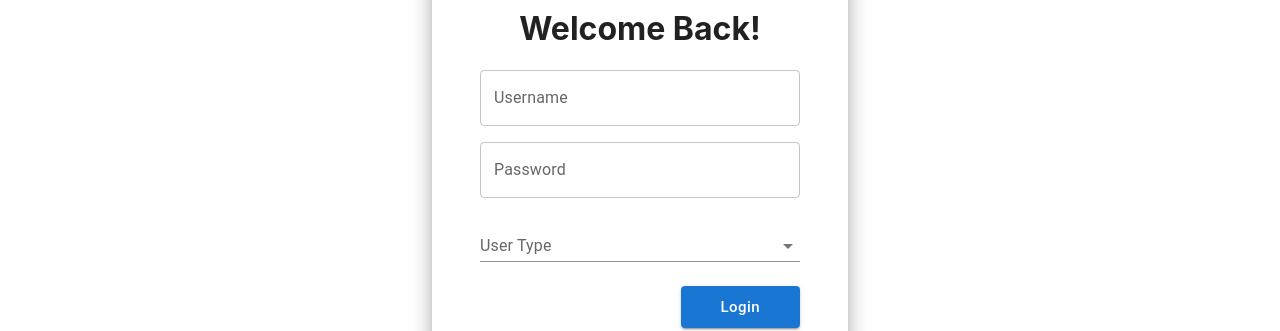
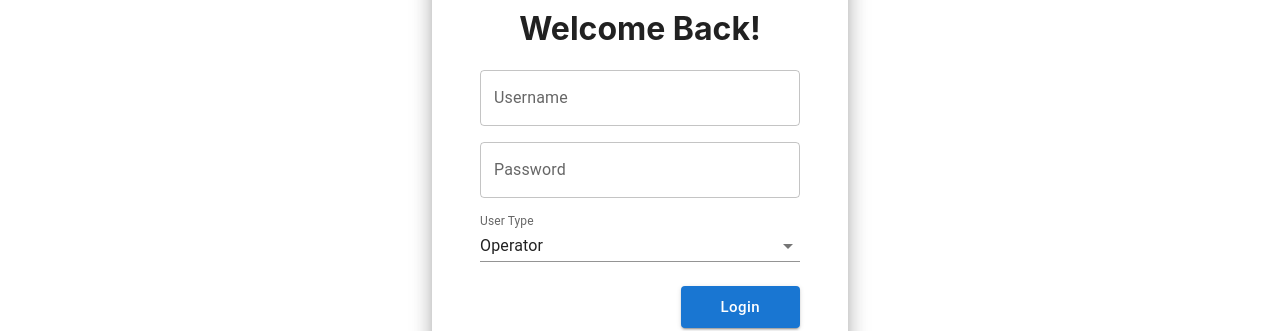
Before and after one commit to mgiang2015/PsaCodesprint, a React (Create React App) app in the folder client/: page /login in a window 1280 px wide. Shown: the part 232-563 px from the top of the page. Built offline with nearby package versions, Linux system fonts and the light colour scheme; no server answers.

Commit message:
Halfway signup login

```diff
--- a/client/src/App.js
+++ b/client/src/App.js
@@ -1,4 +1,5 @@
 import React from 'react';
+import axios from 'axios';
 import LandingPage from './pages/LandingPage';
 import { Redirect, Route, Switch } from 'react-router-dom';
 import { Provider } from 'react-redux';
@@ -11,6 +12,9 @@ import CfsDashboard from './Cfs/CfsDashboard';
 import CfsOperatorForm from './Cfs/CfsOperatorForm';
 import OperatorForm from './Operator/OperatorForm';
 import OperatorTruckForm from './Operator/OperatorTruckForm';
+
+axios.defaults.baseURL =
+    process.env.REACT_APP_BASE_URL || 'http://localhost:5000';
 
 function App() {
     return (
--- a/client/src/UserAuth/LoginPage.js
+++ b/client/src/UserAuth/LoginPage.js
@@ -1,39 +1,100 @@
-import React, {useState} from "react";
-import { useForm } from "react-hook-form";
-import { Paper, TextField, Button, Container, Box, Divider, FormControl, InputLabel, Select, MenuItem } from '@mui/material';
-import { Logo } from "../assets/exportLogo";
-import { PaddingY } from "../Utils/Padding";
-export default function LoginPage() {
-	const { register, handleSubmit } = useForm();
-	const onSubmit = function(data) {
-		// specify action later
-        data["userType"] = userType;
-		console.log(data);
-	}
+import React, { useState } from 'react';
+import { withRouter } from 'react-router-dom';
+import { useForm } from 'react-hook-form';
+import { connect } from 'react-redux';
+import { loginUser } from '../redux/actions/authActions';
+import {
+    Paper,
+    TextField,
+    Button,
+    Container,
+    Box,
+    Divider,
+    FormControl,
+    InputLabel,
+    Select,
+    MenuItem
+} from '@mui/material';
+import { Logo } from '../assets/exportLogo';
+import { PaddingY } from '../Utils/Padding';
 
-    const [userType, setUserType] = useState("");
-    const handleChange = function(data) {
+function LoginPage(props) {
+    const [userType, setUserType] = useState('operators');
+    const [userInput, setUserInput] = useState({
+        username: '',
+        password: '',
+        errors: {
+            email: '',
+            password: '',
+            message: ''
+        }
+    });
+
+    const { register, handleSubmit } = useForm();
+    const onSubmit = function (data) {
+        setUserInput({
+            ...userInput,
+            username: data['username'],
+            password: data['password']
+        });
+
+        // specify action later
+        // data['userType'] = userType;
+        console.log(data);
+        props.loginUser(data, props.history, userType);
+    };
+
+    const handleChange = function (data) {
         setUserType(data.target.value);
-    }
+    };
 
-	return (
-        <Container sx={{height: "80vh", width: "100%", alignItems:"center", justifyContent: "center", display: "flex"}}>
+    return (
+        <Container
+            sx={{
+                height: '80vh',
+                width: '100%',
+                alignItems: 'center',
+                justifyContent: 'center',
+                display: 'flex'
+            }}
+        >
             <form onSubmit={handleSubmit(onSubmit)}>
-                <Paper elevation={12}
-                    sx={{ display: 'flex',
+                <Paper
+                    elevation={12}
+                    sx={{
+                        display: 'flex',
                         flexDirection: 'column',
                         alignItems: 'center',
                         px: 6,
                         py: 6,
                         borderRadius: 2
-                    }}>
-                    <Logo height={100}/>
+                    }}
+                >
+                    <Logo height={100} />
                     <h1>Welcome Back!</h1>
-                    <Box sx={{flexDirection: 'column',display: 'flex', gap: 2, width: "40vh"}}>
-                        <TextField label="Username" variant="outlined" {...register("Username")} />
-                        <TextField label="Password" variant="outlined" type="password" {...register("Password")} />
-                        <FormControl fullWidth variant="standard" >
-                            <InputLabel id="demo-simple-select-label">User Type </InputLabel>
+                    <Box
+                        sx={{
+                            flexDirection: 'column',
+                            display: 'flex',
+                            gap: 2,
+                            width: '40vh'
+                        }}
+                    >
+                        <TextField
+                            label="Username"
+                            variant="outlined"
+                            {...register('username')}
+                        />
+                        <TextField
+                            label="Password"
+                            variant="outlined"
+                            type="password"
+                            {...register('password')}
+                        />
+                        <FormControl fullWidth variant="standard">
+                            <InputLabel id="demo-simple-select-label">
+                                User Type{' '}
+                            </InputLabel>
                             <Select
                                 labelId="demo-simple-select-label"
                                 id="demo-simple-select"
@@ -41,24 +102,62 @@ export default function LoginPage() {
                                 label="User Type"
                                 onChange={handleChange}
                             >
-                                <MenuItem value={"operators"}>Operator</MenuItem>
-                                <MenuItem value={"cfsAdmins"}>CFS Admin</MenuItem>
+                                <MenuItem value={'operators'}>
+                                    Operator
+                                </MenuItem>
+                                <MenuItem value={'cfsAdmins'}>
+                                    CFS Admin
+                                </MenuItem>
                             </Select>
                         </FormControl>
-
                     </Box>
                     <PaddingY padding={1.5} />
-                    <Box sx={{display: 'flex', justifyContent: 'flex-end', width: "100%"}}>
-                        <Button size="large" variant="contained" sx={{display: 'flex', px: 5, textTransform: 'none'}} type="submit">Login</Button>
+                    <Box
+                        sx={{
+                            display: 'flex',
+                            justifyContent: 'flex-end',
+                            width: '100%'
+                        }}
+                    >
+                        <Button
+                            size="large"
+                            variant="contained"
+                            sx={{
+                                display: 'flex',
+                                px: 5,
+                                textTransform: 'none'
+                            }}
+                            type="submit"
+                        >
+                            Login
+                        </Button>
                     </Box>
                     <PaddingY padding={2} />
 
-                    <Divider style={{width:'100%'}}>or</Divider>
+                    <Divider style={{ width: '100%' }}>or</Divider>
 
                     <PaddingY padding={2} />
-                    <Button variant="contained" sx={{display: 'flex', px: 5, textTransform: 'none', width: '100%'}} href="/signup">Sign Up</Button>
+                    <Button
+                        variant="contained"
+                        sx={{
+                            display: 'flex',
+                            px: 5,
+                            textTransform: 'none',
+                            width: '100%'
+                        }}
+                        href="/signup"
+                    >
+                        Sign Up
+                    </Button>
                 </Paper>
             </form>
         </Container>
-	)
+    );
 }
+
+const mapStateToProps = (state) => ({
+    auth: state.auth,
+    error: state.errors
+});
+
+export default connect(mapStateToProps, { loginUser })(withRouter(LoginPage));
--- a/client/src/UserAuth/SignupPage.js
+++ b/client/src/UserAuth/SignupPage.js
@@ -1,39 +1,90 @@
-import React, {useState} from "react";
-import { useForm } from "react-hook-form";
-import { Paper, TextField, Button, Container, Box, Divider, FormControl, InputLabel, Select, MenuItem } from '@mui/material';
-import { Logo } from "../assets/exportLogo";
-import { PaddingY } from "../Utils/Padding";
+import React, { useState } from 'react';
+import { withRouter } from 'react-router-dom';
+import { useForm } from 'react-hook-form';
+import { connect } from 'react-redux';
+import { registerUser } from '../redux/actions/authActions';
+import {
+    Paper,
+    TextField,
+    Button,
+    Container,
+    Box,
+    Divider,
+    FormControl,
+    InputLabel,
+    Select,
+    MenuItem
+} from '@mui/material';
+import { Logo } from '../assets/exportLogo';
+import { PaddingY } from '../Utils/Padding';
 
-export default function SignupPage() {
-    const [userType, setUserType] = useState("");
-	const { register, handleSubmit } = useForm();
-	const onSubmit = function(data) {
-        data["userType"] = userType;
-	}
+function SignupPage() {
+    const [userType, setUserType] = useState('operators');
 
-    const handleChange = function(data) {
+    const { register, handleSubmit } = useForm();
+
+    const onSubmit = function (data) {
+        data['userType'] = userType;
+        console.log(data);
+    };
+
+    const handleChange = function (data) {
         setUserType(data.target.value);
-    }
+    };
 
-	return (
-        <Container sx={{maxHeight: "90vh", width: "100%", alignItems:"center", justifyContent: "center", display: "flex"}}>
+    return (
+        <Container
+            sx={{
+                maxHeight: '90vh',
+                width: '100%',
+                alignItems: 'center',
+                justifyContent: 'center',
+                display: 'flex'
+            }}
+        >
             <form onSubmit={handleSubmit(onSubmit)}>
-                <Paper elevation={12}
-                    sx={{ display: 'flex',
+                <Paper
+                    elevation={12}
+                    sx={{
+                        display: 'flex',
                         flexDirection: 'column',
                         alignItems: 'center',
                         px: 6,
                         py: 6,
                         borderRadius: 2
-                    }}>
-                    <Logo height={100}/>
+                    }}
+                >
+                    <Logo height={100} />
                     <h1>Create New Account</h1>
-                    <Box sx={{flexDirection: 'column', display: 'flex', gap: 2, width: "40vh"}}>
-                        <TextField label="Username" variant="outlined" {...register("username")} />
-                        <TextField label="Password" variant="outlined" type="password"  {...register("password")}/>
-                        <TextField label="Confirm Password" variant="outlined" type="password" {...register("password2")}/>
-                        <FormControl fullWidth variant="standard" >
-                            <InputLabel id="demo-simple-select-label">User Type </InputLabel>
+                    <Box
+                        sx={{
+                            flexDirection: 'column',
+                            display: 'flex',
+                            gap: 2,
+                            width: '40vh'
+                        }}
+                    >
+                        <TextField
+                            label="Username"
+                            variant="outlined"
+                            {...register('username')}
+                        />
+                        <TextField
+                            label="Password"
+                            variant="outlined"
+                            type="password"
+                            {...register('password')}
+                        />
+                        <TextField
+                            label="Confirm Password"
+                            variant="outlined"
+                            type="password"
+                            {...register('password2')}
+                        />
+                        <FormControl fullWidth variant="standard">
+                            <InputLabel id="demo-simple-select-label">
+                                User Type{' '}
+                            </InputLabel>
                             <Select
                                 labelId="demo-simple-select-label"
                                 id="demo-simple-select"
@@ -41,21 +92,62 @@ export default function SignupPage() {
                                 label="User Type"
                                 onChange={handleChange}
                             >
-                                <MenuItem value={"operators"}>Operator</MenuItem>
-                                <MenuItem value={"cfsAdmins"}>CFS Admin</MenuItem>
+                                <MenuItem value={'operators'}>
+                                    Operator
+                                </MenuItem>
+                                <MenuItem value={'cfsAdmins'}>
+                                    CFS Admin
+                                </MenuItem>
                             </Select>
                         </FormControl>
                     </Box>
                     <PaddingY padding={1.5} />
-                    <Box sx={{display: 'flex', justifyContent: 'flex-end', width: "100%"}}>
-                        <Button size="large" variant="contained" sx={{display: 'flex', px: 5, textTransform: 'none'}} type="submit">Sign Up</Button>
+                    <Box
+                        sx={{
+                            display: 'flex',
+                            justifyContent: 'flex-end',
+                            width: '100%'
+                        }}
+                    >
+                        <Button
+                            size="large"
+                            variant="contained"
+                            sx={{
+                                display: 'flex',
+                                px: 5,
+                                textTransform: 'none'
+                            }}
+                            type="submit"
+                        >
+                            Sign Up
+                        </Button>
                     </Box>
                     <PaddingY padding={2} />
-                    <Divider style={{width:'100%'}}>or</Divider>
+                    <Divider style={{ width: '100%' }}>or</Divider>
                     <PaddingY padding={2} />
-                    <Button variant="contained" sx={{display: 'flex', px: 5, textTransform: 'none', width: '100%'}} href="/login">Login</Button>
+                    <Button
+                        variant="contained"
+                        sx={{
+                            display: 'flex',
+                            px: 5,
+                            textTransform: 'none',
+                            width: '100%'
+                        }}
+                        href="/login"
+                    >
+                        Login
+                    </Button>
                 </Paper>
             </form>
         </Container>
-	)
+    );
 }
+
+const mapStateToProps = (state) => ({
+    auth: state.auth,
+    error: state.errors
+});
+
+export default connect(mapStateToProps, { registerUser })(
+    withRouter(SignupPage)
+);
```
